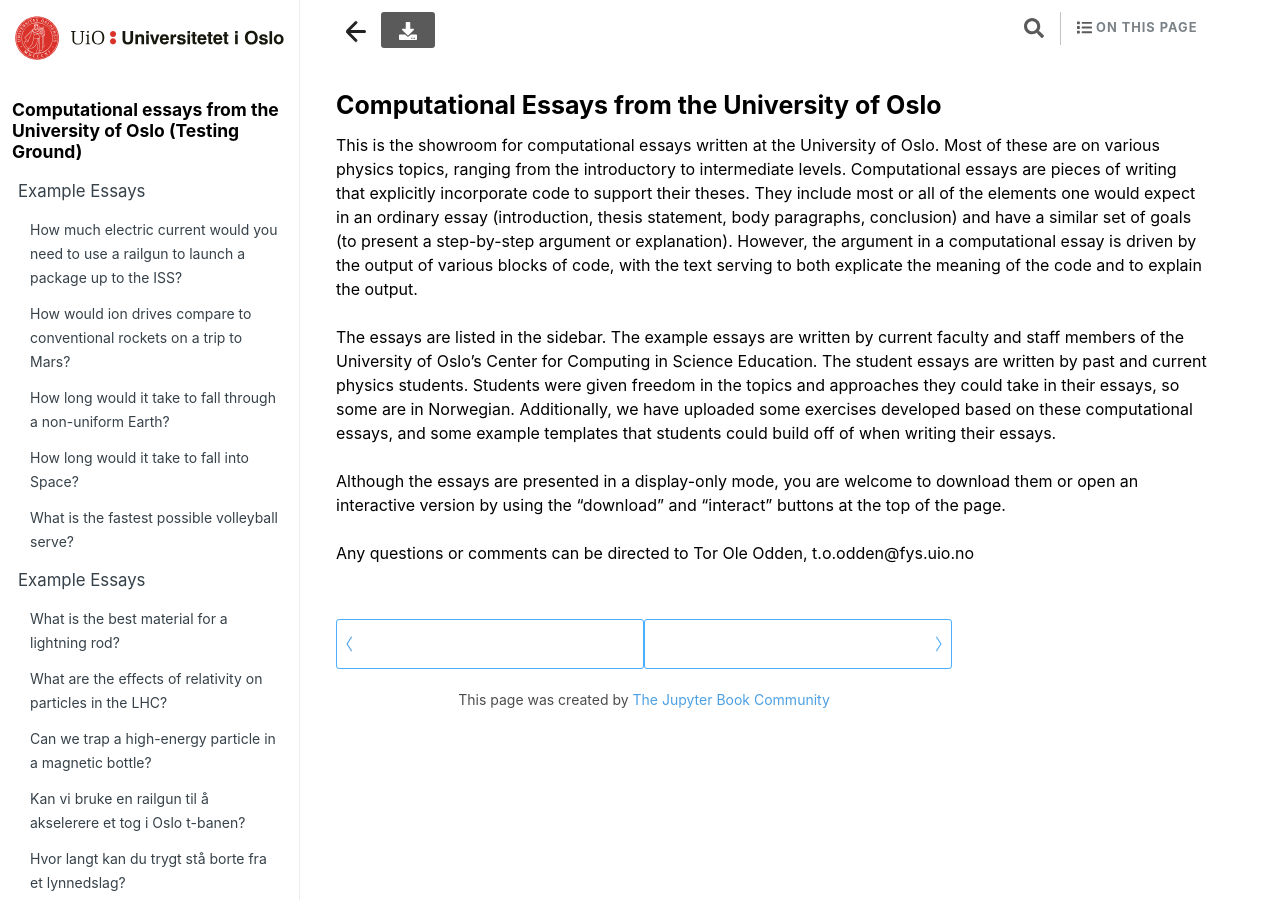
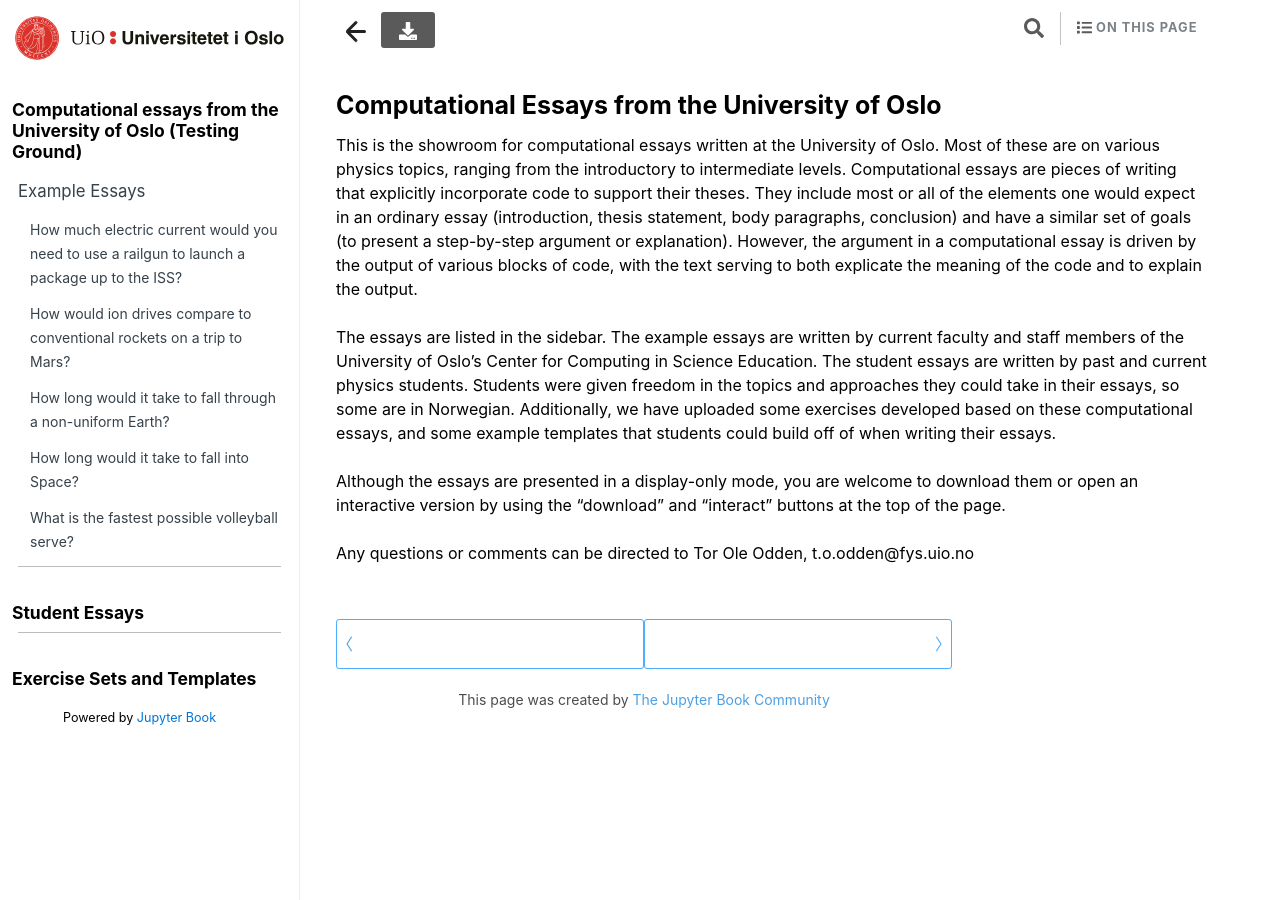
Before and after one commit to todden/compessay_test, a Jekyll site: the page built from _build/index.md, in a window 1280 px wide. Built offline with Jekyll 4.4.1, drawn with Linux system fonts in a browser that asks for light colours; comment, search, counter and statistics services are not loaded; some of the changed lines change nothing that is shown.

Commit message:
updated toc

```diff
--- a/_data/toc.yml
+++ b/_data/toc.yml
@@ -1,3 +1,21 @@
+# This file contains the order and numbering for all sections in the book.
+#
+# Each entry has the following schema:
+#
+# - title: mytitle   # Title of chapter or section
+#   url: /myurl  # URL of section relative to the /content/ folder.
+#   sections:  # Contains a list of more entries that make up the chapter's sections
+#   not_numbered: true  # if the section shouldn't have a number in the sidebar
+#     (e.g. Introduction or appendices)
+#   expand_sections: true  # if you'd like the sections of this chapter to always
+#     be expanded in the sidebar.
+#   external: true  # Whether the URL is an external link or points to content in the book
+#
+# Below are some special values that trigger specific behavior:
+# - search: true  # Will provide a link to a search page
+# - divider: true  # Will insert a divider in the sidebar
+# - header: My Header  # Will insert a header with no link in the sidebar
+
 - title: Example Essays
   url: /index
   not_numbered: true
@@ -14,8 +32,8 @@
   - title: What is the fastest possible volleyball serve?
     url: /essays/exampleessays/volleyball/Volleyball
 
-- title: Student Essays
-  url: /index
+- divider: true
+- header: Student Essays
   not_numbered: true
   expand_sections: true
   sections:
@@ -30,8 +48,8 @@
   - title: Hvor langt kan du trygt stå borte fra et lynnedslag?
     url: /essays/studentessays/stormcloud_LS/3D_StormCloud_lassst_FYS1120_H18
 
-- title: Exercise Sets and Templates
-  url: /index
+- divider: true
+- header: Exercise Sets and Templates
   not_numbered: true
   expand_sections: true
   sections:
```
